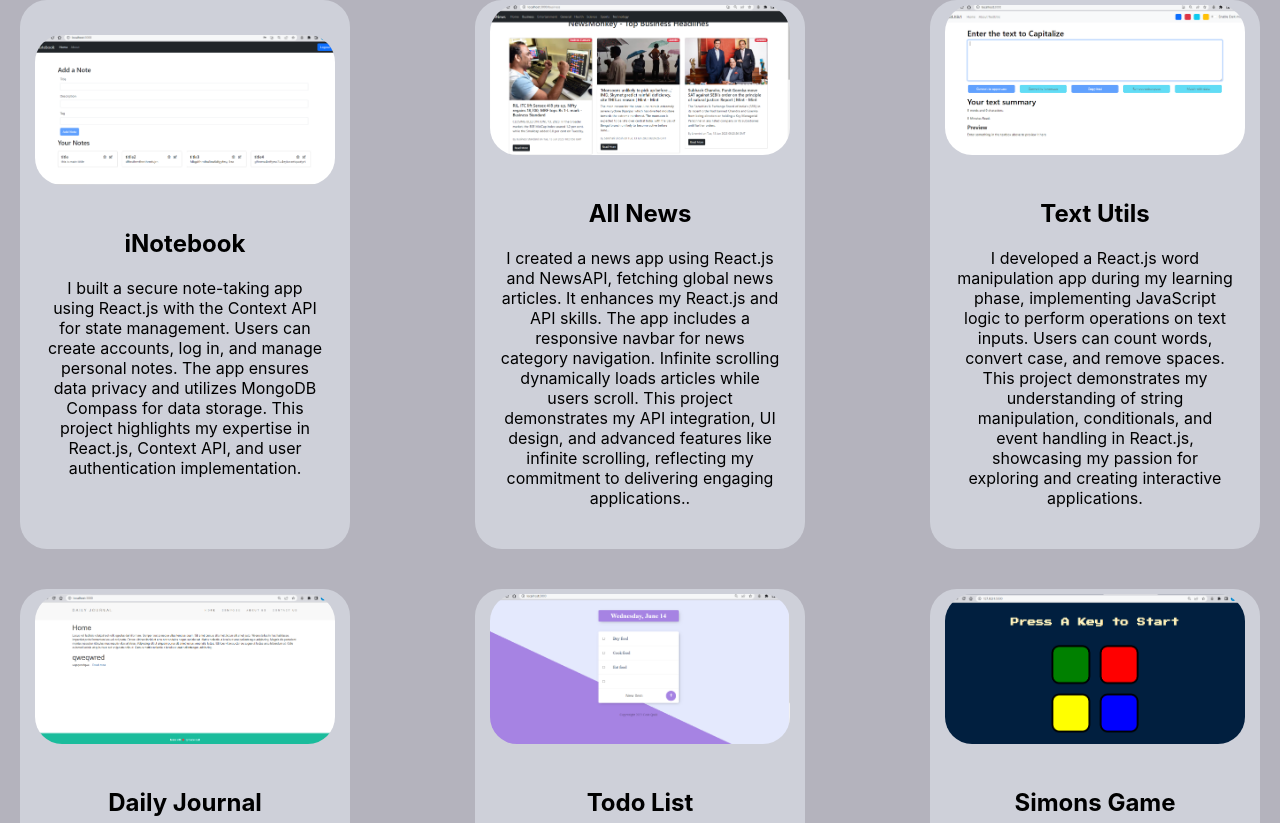
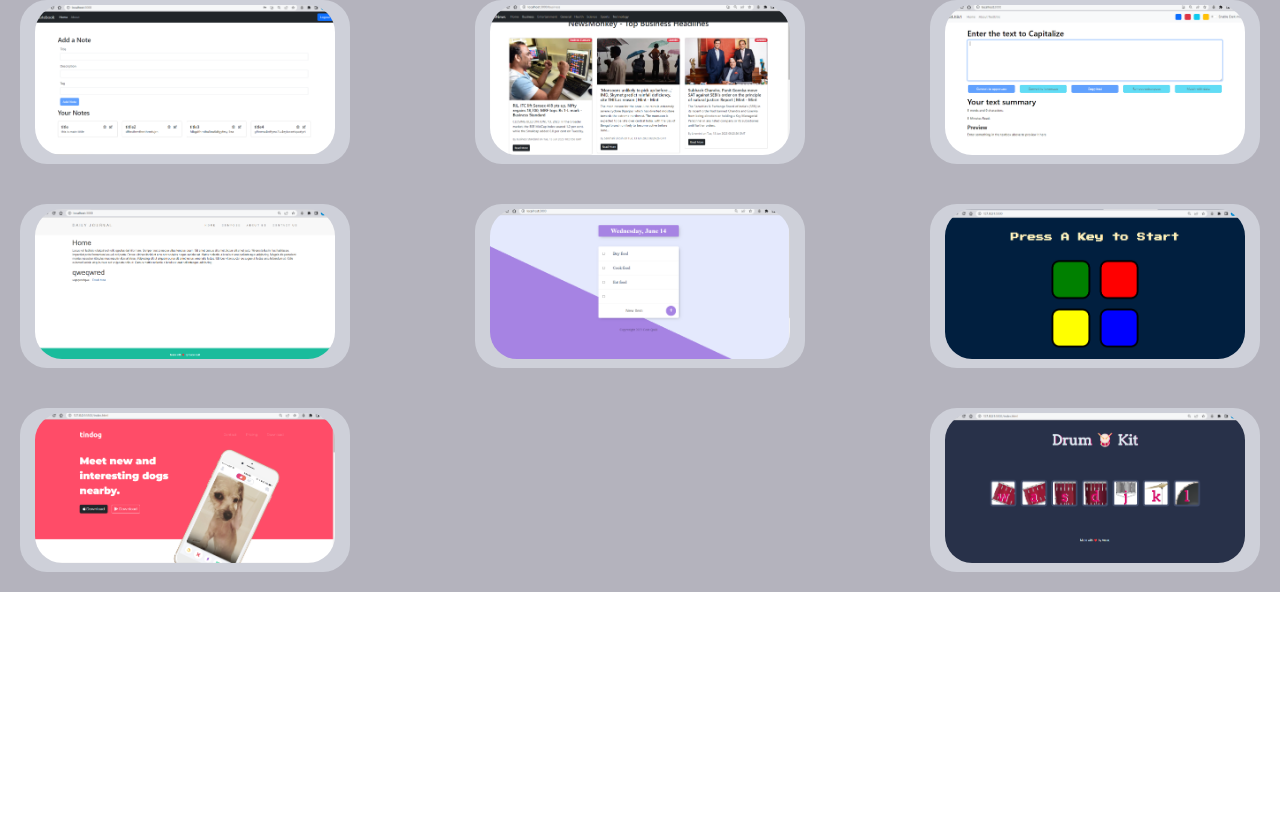
Before and after one commit to ansarahmed97/portfolio, a React (Create React App) app: page / in a window 1280 px wide. Shown: the part 717-1540 px from the top of the page. After the commit the page ends 1309 px from the top, so only its background shows below. Built offline with nearby package versions, Linux system fonts and the light colour scheme.

Commit message:
changed the theme of the page again

```diff
--- a/src/Components/styles/Home.css
+++ b/src/Components/styles/Home.css
@@ -28,10 +28,12 @@ html, body {
   margin-bottom: 80px;
 
 }
+
 .main-img img {
   width: 300px;
   height: auto;
 }
+
 fieldset{
   display: inline-block;
   text-align: center;
--- a/src/Components/styles/Projects.css
+++ b/src/Components/styles/Projects.css
@@ -3,12 +3,10 @@
     background-color: #092834;
     overflow: hidden;
 }
-
 body {
     margin: 0;
     padding: 0;
 }
-
 .home-h {
     text-align: center;
     font-family: 'Oswald', sans-serif;
@@ -18,59 +16,69 @@ body {
     background-color: #141619;
     color: #B4B3BD;
 }
-
 .card-container {
     display: flex;
-  flex-wrap: wrap; /* Enable wrapping for cards on smaller screens */
+    flex-wrap: wrap;
     justify-content: space-between;
     background-color: #B4B3BD;
 }
-
-.card-row { /* New style for the card row */
+.card-row {
     display: flex;
-  flex-wrap: nowrap; /* Prevent wrapping in this row */
+    flex-wrap: nowrap;
     justify-content: space-between;
-  width: 100%; /* Ensure the row fills the container width */
+    width: 100%;
 }
-
 .card {
     display: flex;
     flex-direction: column;
     align-items: center;
-  justify-content: center; /* Center the card content vertically */
+    justify-content: center;
     margin: 20px;
     background-color: rgba(240, 248, 255, 0.425);
     border-radius: 27px;
     padding: 5px;
-  flex: 0 0 25%; /* Set card width to 25% for four columns */
+    flex: 0 0 25%;
 }
-
+.card:hover {
+    background: linear-gradient(to bottom, rgba(255, 255, 255, 0.2), rgba(255, 255, 255, 0.8));
+    backdrop-filter: blur(5px);
+    transition: background 0.3s ease, backdrop-filter 0.3s ease;
+}
 .card-img {
     display: flex;
     justify-content: center;
     align-items: center;
     width: 100%;
-  height: auto; /* Adjust height as needed */
+    height: auto;
 }
-
 .card-img img {
     width: 100%;
     height: auto;
-  margin: 0; /* Remove any unnecessary margins */
+    margin: 0;
     border-radius: 27px;
 }
-
 .card-body {
-  text-align: center;
-  padding: 20px; /* Add padding for spacing around text */
-  align-items: center; /* Center the text within the card body */
+    position: relative;
+    height: 0;
+    overflow: hidden;
+    transition: height 0.5s ease-out;
 }
-
+.card:hover .card-body {
+    height: auto;
+    animation: slideDown 0.5s ease-out;
+}
+@keyframes slideDown {
+    from {
+        transform: translateY(-100%);
+    }
+    to {
+        transform: translateY(0);
+    }
+}
 .card-img a {
     position: relative;
     display: inline-block;
 }
-
 .card-img a::after {
     content: "Open in GitHub to view source code";
     position: absolute;
@@ -85,33 +93,27 @@ body {
     opacity: 0;
     transition: opacity 0.3s ease;
 }
-
 .card-img a:hover::after {
     opacity: 1;
 }
-
 @media (max-width: 768px) {
     #projects {
         align-items: center;
     }
-
     .card-container {
         flex-direction: column;
         align-items: center;
         justify-content: center;
     }
-
     .card {
         margin: 20px 10px;
         flex-direction: column;
         align-items: center;
         width: 80%;
     }
-
     .card-img {
-    margin-bottom: 10px; /* Adjust margin for smaller screens */
+        margin-bottom: 10px;
     }
-
     .card-img img {
         width: 100%;
         height: auto;
@@ -119,7 +121,6 @@ body {
         margin-top: 10px;
         border-radius: 27px;
     }
-
     .card-body {
         margin-left: 0;
         text-align: center;
```
Also changed, not shown: src/Components/Projects.js (line endings or trailing spaces). Lines whose indentation alone changed are shown as unchanged.
